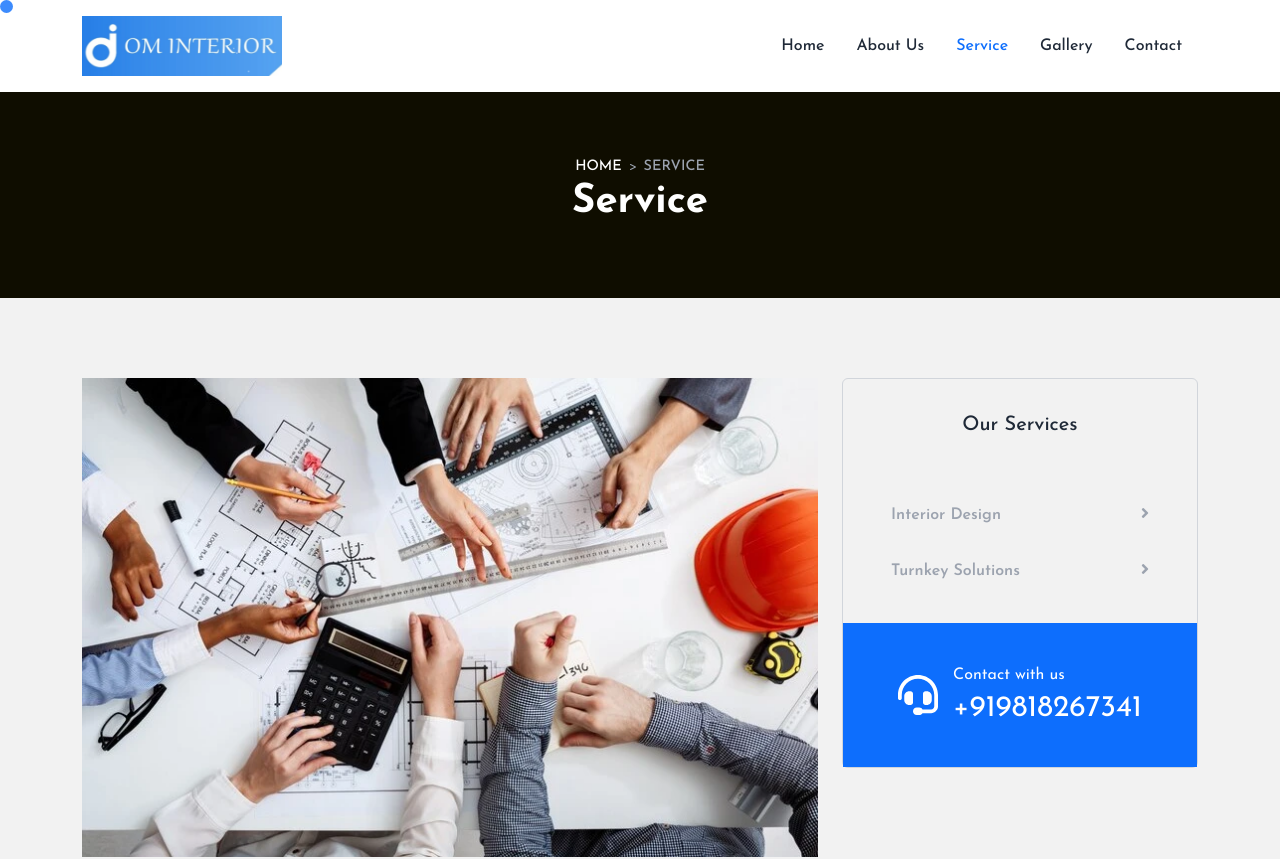
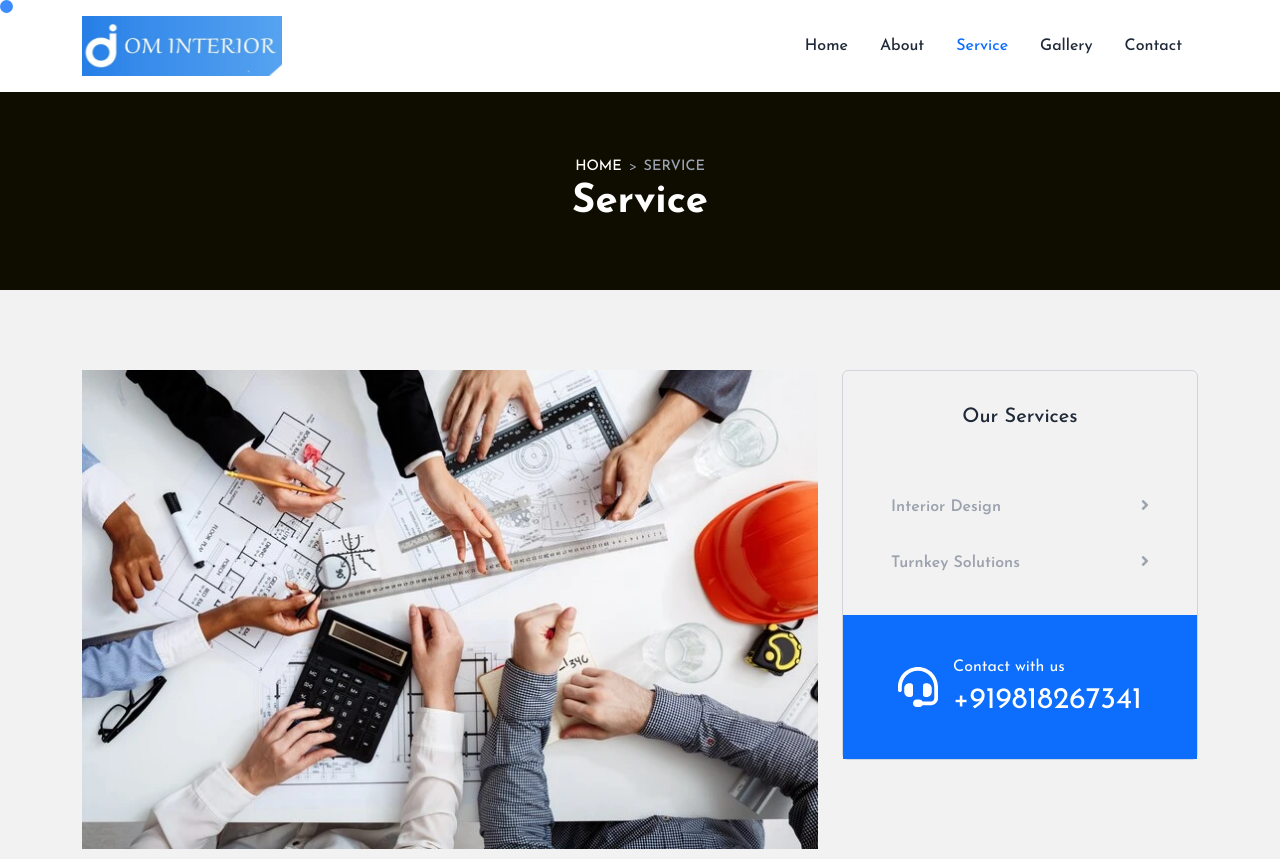
Before and after one commit to lalit1517/OM-Interior, a React (Vite) app: page /construction-management in a window 1280 px wide. Shown: the top 859 px of the page. Built offline with nearby package versions, Linux system fonts and the light colour scheme.

Commit message:
made changes

```diff
--- a/src/components/navbar/Navbar.jsx
+++ b/src/components/navbar/Navbar.jsx
@@ -32,7 +32,6 @@ const Navbar = () => {
 
   useEffect(() => {
     const pathname = location.pathname;
-    console.log('Location changed:', location.pathname);
     if (pathname === "/") {
       setActiveItem("Home");
     } else if (pathname === "/about") {
@@ -159,7 +158,7 @@ const Navbar = () => {
                                 }`}
                                 onClick={() => handleItemClick("About")}
                               >
-                                About Us
+                                About
                               </a>
                             </li>
                             <li
--- a/src/pages/about.jsx
+++ b/src/pages/about.jsx
@@ -82,7 +82,7 @@ const About = () => {
           <div className="container my-3">
             <div className="row">
               <div className="col-md-12 align-self-center p-static order-2 text-center">
-                <h1 className="font-bold text-10 text-white">About Us</h1>
+                <h1 className="font-bold text-10 text-white mb-0">About</h1>
               </div>
               <div className="w-full flex items-center justify-center text-[0.9rem]">
                 <div className=" flex items-center gap-2 text-center">
@@ -99,7 +99,7 @@ const About = () => {
                     className="text-[0.5rem] font-bold text-gray-400"
                   />
 
-                  <div className="text-gray-400 font-medium">ABOUT US</div>
+                  <div className="text-gray-400 font-medium">ABOUT</div>
                 </div>
               </div>
             </div>
--- a/src/pages/construction-mng.jsx
+++ b/src/pages/construction-mng.jsx
@@ -38,7 +38,7 @@ const ConstructionMng = () => {
           <div className="container my-3">
             <div className="row">
               <div className="col-md-12 align-self-center p-static order-2 text-center">
-                <h1 className="font-bold text-10 text-white">Service</h1>
+                <h1 className="font-bold text-10 text-white mb-0">Service</h1>
               </div>
               <div className="w-full flex items-center justify-center text-[0.9rem]">
                 <div className=" flex items-center gap-2 text-center">
--- a/src/pages/contact.jsx
+++ b/src/pages/contact.jsx
@@ -174,7 +174,7 @@ const Contact = () => {
           <div className="container my-3">
             <div className="row">
               <div className="col-md-12 align-self-center p-static order-2 text-center">
-                <h1 className="font-bold text-10 text-white">Contact</h1>
+                <h1 className="font-bold text-10 text-white mb-0">Contact</h1>
               </div>
               <div className="w-full flex items-center justify-center text-[0.9rem]">
                 <div className=" flex items-center gap-2 text-center">
--- a/src/pages/gallery.jsx
+++ b/src/pages/gallery.jsx
@@ -73,7 +73,7 @@ const Gallery = () => {
           <div className="container my-3">
             <div className="row">
               <div className="col-md-12 align-self-center p-static order-2 text-center">
-                <h1 className="font-bold text-10 text-white">Photo Gallery</h1>
+                <h1 className="font-bold text-10 text-white mb-0">Photo Gallery</h1>
               </div>
               <div className="w-full flex items-center justify-center text-[0.9rem]">
                 <div className=" flex items-center gap-2 text-center">
--- a/src/pages/interior-design.jsx
+++ b/src/pages/interior-design.jsx
@@ -39,7 +39,7 @@ const InteriorDesign = () => {
           <div className="container my-3">
             <div className="row">
               <div className="col-md-12 align-self-center p-static order-2 text-center">
-                <h1 className="font-bold text-10 text-white">Service</h1>
+                <h1 className="font-bold text-10 text-white mb-0">Service</h1>
               </div>
               <div className="w-full flex items-center justify-center text-[0.9rem]">
                 <div className=" flex items-center gap-2 text-center">
--- a/src/pages/office.jsx
+++ b/src/pages/office.jsx
@@ -68,7 +68,7 @@ const Office = () => {
           <div className="container my-3">
             <div className="row">
               <div className="col-md-12 align-self-center p-static order-2 text-center">
-                <h1 className="font-bold text-10 text-white">Photo Gallery</h1>
+                <h1 className="font-bold text-10 text-white mb-0">Photo Gallery</h1>
               </div>
               <div className="w-full flex items-center justify-center text-[0.9rem]">
                 <div className=" flex items-center gap-2 text-center">
--- a/src/pages/restaurant.jsx
+++ b/src/pages/restaurant.jsx
@@ -66,7 +66,7 @@ const Restaurant = () => {
           <div className="container my-3">
             <div className="row">
               <div className="col-md-12 align-self-center p-static order-2 text-center">
-                <h1 className="font-bold text-10 text-white">Photo Gallery</h1>
+                <h1 className="font-bold text-10 text-white mb-0">Photo Gallery</h1>
               </div>
               <div className="w-full flex items-center justify-center text-[0.9rem]">
                 <div className=" flex items-center gap-2 text-center">
--- a/src/pages/turnkey-soln.jsx
+++ b/src/pages/turnkey-soln.jsx
@@ -38,7 +38,7 @@ const TurnkeySoln = () => {
           <div className="container my-3">
             <div className="row">
               <div className="col-md-12 align-self-center p-static order-2 text-center">
-                <h1 className="font-bold text-10 text-white">Service</h1>
+                <h1 className="font-bold text-10 text-white mb-0">Service</h1>
               </div>
               <div className="w-full flex items-center justify-center text-[0.9rem]">
                 <div className=" flex items-center gap-2 text-center">
```
